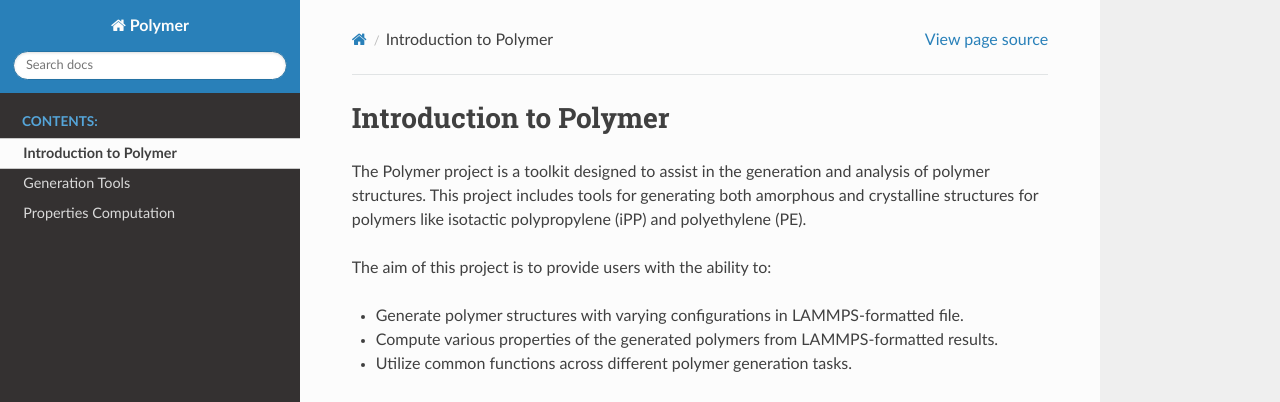
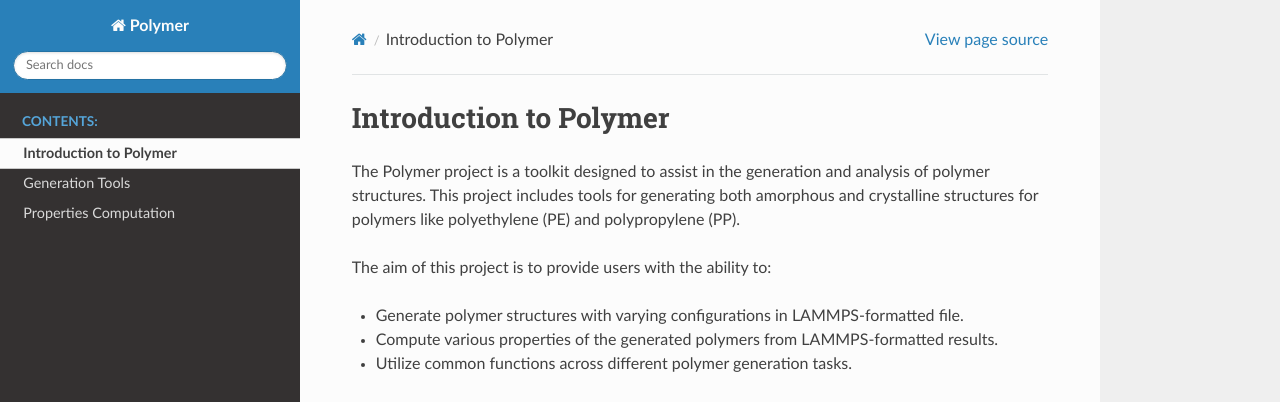
Before and after one commit to Omid-Eghlidos/polymer, a Sphinx documentation site: the page built from source/introduction.rst, in a window 1280 px wide. Shown: the top 402 px of the page. Built offline with Sphinx 7.4.7 and the Read the Docs theme 2.0.0, drawn with Linux system fonts in a browser that asks for light colours.

Commit message:
Minor bug fixes

```diff
--- a/source/generation/index.rst
+++ b/source/generation/index.rst
@@ -6,5 +6,5 @@
 .. toctree::
    :maxdepth: 2
 
-   ipp/index
    pe/index
+   pp/index
--- a/source/generation/ipp/amorphous.rst
+++ b/source/generation/pp/amorphous.rst
@@ -1,5 +1,5 @@
 Amorphous Polymer Generation
 ============================
 
-.. automodule:: generation.ipp.amorphous
+.. automodule:: generation.pp.amorphous
    :members:
--- a/source/generation/ipp/crystalline.rst
+++ b/source/generation/pp/crystalline.rst
@@ -1,5 +1,5 @@
 Crystalline Polymer Generation
 ==============================
 
-.. automodule:: generation.ipp.crystalline
+.. automodule:: generation.pp.crystalline
    :members:
--- a/source/introduction.rst
+++ b/source/introduction.rst
@@ -4,7 +4,7 @@
 The Polymer project is a toolkit designed to assist in the generation and
 analysis of polymer structures.
 This project includes tools for generating both amorphous and crystalline
-structures for polymers like isotactic polypropylene (iPP) and polyethylene (PE).
+structures for polymers like polyethylene (PE) and polypropylene (PP).
 
 The aim of this project is to provide users with the ability to:
 
```
Also changed, not shown: README.md (+4 -4 lines), source/generation/ipp/index.rst (deleted, +0 -10 lines), source/generation/pp/index.rst (added, +10 -0 lines), 3 other files.
